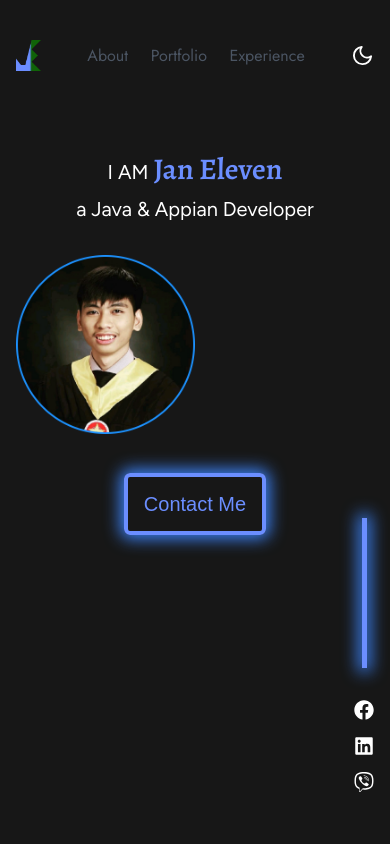
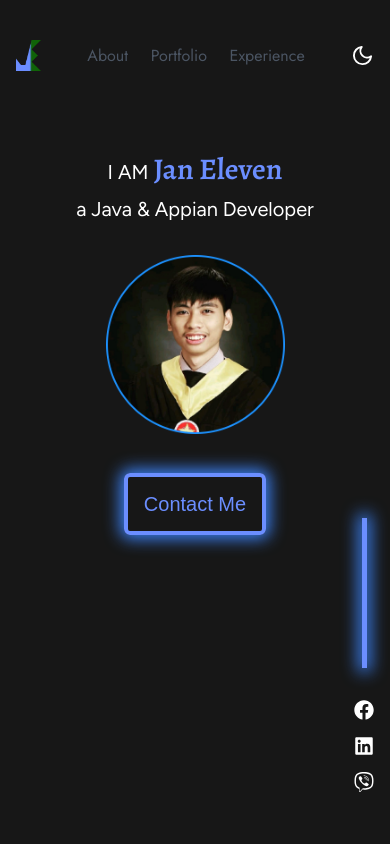
Before and after one commit to jan11eleven/onse-portfolio, a Next.js app: page / in a window 390 px wide. Shown: the top 844 px of the page. Built offline with nearby package versions, Linux system fonts and the light colour scheme.

Commit message:
add responsive

```diff
--- a/app/components/Landing.tsx
+++ b/app/components/Landing.tsx
@@ -6,7 +6,7 @@ import { FaFacebook, FaLinkedin, FaViber } from "react-icons/fa";
 export default function Landing() {
 	return (
 		<div className="text-xl sm:text-2xl lg:text-4xl min-h-[calc(100vh-84px)] lg:flex lg:flex-row lg:justify-between lg:justify-items-center flex-col lg:pt-40">
-			<div className=" lg:pl-40 pt-20 text-center md:text-left flex-col justify-end sm:justify-items-center lg:justify-items-start flex-1">
+			<div className=" lg:pl-40 pt-20 text-center md:text-left flex-col justify-end justify-items-center lg:justify-items-start flex-1">
 				<p className="figtree-font mb-2 lg:mb-6 select-none">
 					I AM{" "}
 					<span className="alegreya-font text-3xl sm:text-4xl lg:text-6xl text-bold text-primary">
@@ -16,7 +16,7 @@ export default function Landing() {
 				<p className="figtree-font mb-8 lg:mb-14 select-none">
 					a Java & Appian Developer
 				</p>
-				<div className="w-2/4 lg:w-4/4 mb-14 lg:ml-20 lg:hidden">
+				<div className="image-1 w-2/4 lg:w-4/4 mb-14 lg:ml-20 lg:hidden">
 					<Image
 						src="/profile.png"
 						alt="Description of image"
--- a/app/globals.css
+++ b/app/globals.css
@@ -89,8 +89,8 @@ body {
 	background-color: var(--primarycolor); /* Set color of the line */
 }
 
-/* @media (max-width: 1024px) {
+@media (max-width: 1024px) {
 	.image-1 {
 		justify-self: center;
 	}
-} */
+}
```
